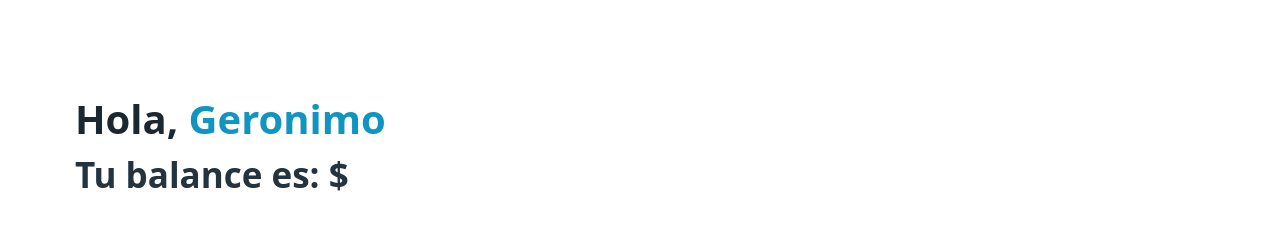
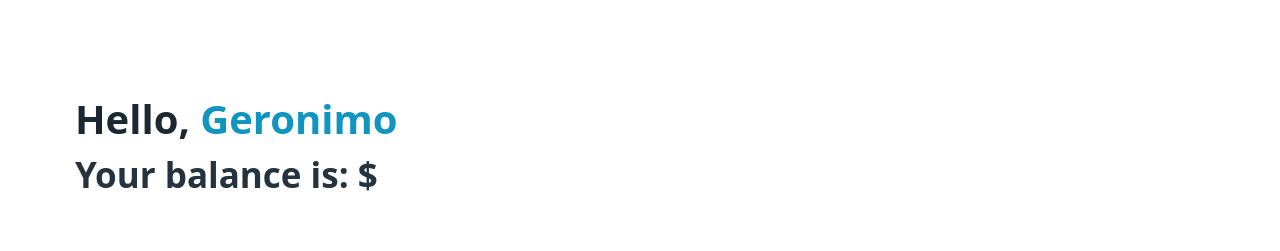
Before and after one commit to Zaniuk/AlkemyChallenge, a React (Vite) app in the folder client/: page / in a window 1280 px wide. Shown: the top 251 px of the page. Built offline with nearby package versions, Linux system fonts and the light colour scheme; no server answers; sample sign-in values are in the browser's storage.

Commit message:
add check token

```diff
--- a/client/src/components/Dashboard/Balance/Balance.jsx
+++ b/client/src/components/Dashboard/Balance/Balance.jsx
@@ -6,13 +6,14 @@ import { getBalance } from '../../../helpers/helpers'
 export default function Balance() {
     const [balance, setBalance] = useState()
     useEffect(() => {
-        getBalance('950620a4-9a95-4a1e-b34d-470d5096498a').then(res => setBalance(res))
+        const token = sessionStorage.getItem('token')
+        token ? getBalance(token).then(res => setBalance(res)) : location.replace('/login')
     }, [])
   return (
     <section className='balance'>
         <div className="balance-text-info">
-            <h1>Hola, <span className="color-primary">Geronimo</span></h1>
-            <h2>Tu balance es: ${balance} </h2>
+            <h1>Hello, <span className="color-primary">Geronimo</span></h1>
+            <h2>Your balance is: ${balance} </h2>
         </div>
         <ChartComponent/>
     </section>
```
